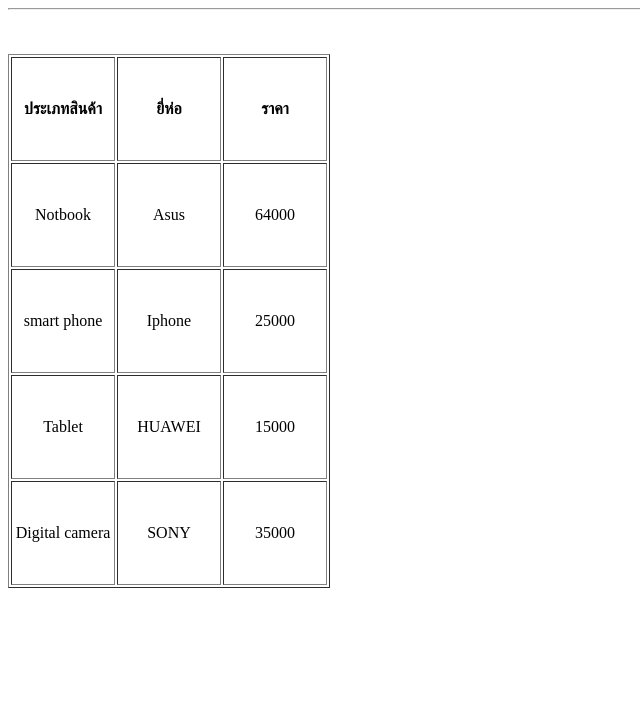
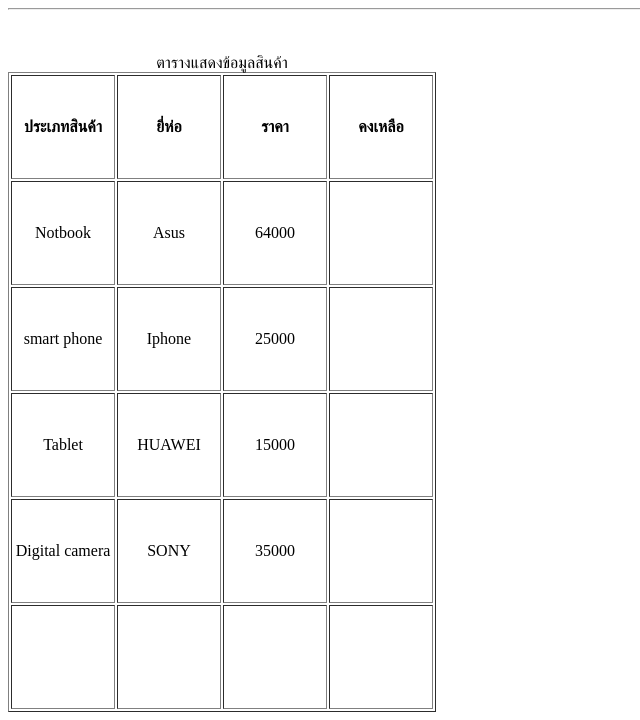
Before and after one commit to Nong-um/BasicWebsite, a plain HTML site: page Umaphonn/tableHtml.html in a window 1280 px wide. Shown: the part 614-1334 px from the top of the page, without its empty margins (0-640 px from the left). Before the commit the page ends 1210 px from the top, so only its background shows below. Drawn offline with Linux system fonts and the light colour scheme.

Commit message:
Update tableHtml.html

```diff
--- a/Umaphonn/tableHtml.html
+++ b/Umaphonn/tableHtml.html
@@ -44,33 +44,51 @@
 
     </table>
     <hr>
-    <br><br>
+    <br>
+    <br>
     <table border="1">
+        <caption>  ตารางแสดงข้อมูลสินค้า </caption>
+        <thead>
         <tr>
             <th width="100" height="100"> ประเภทสินค้า </th>
             <th width="100" height="100"> ยี่ห่อ </th>
             <th width="100" height="100"> ราคา  </th>
+             <th width="100" height="100"> คงเหลือ  </th>
+
         </tr>
+        </thead>
+        <body>
         <tr>
             <td width="100" height="100"><center> Notbook </center></td>
             <td width="100" height="100"><center> Asus </center> </td>
             <td width="100" height="100"><center> 64000 </center> </td>
+            <td width="100" height="100"></td>
         </tr>
         <tr>
             <td width="100" height="100"><center> smart phone </center> </td>
             <td width="100" height="100"><center> Iphone </center> </td>
             <td width="100" height="100"><center> 25000 </center> </td>
+            <td width="100" height="100"></td>
         </tr>
         <tr>
             <td width="100" height="100"><center> Tablet </center> </td>
             <td width="100" height="100"><center> HUAWEI </center> </td>
             <td width="100" height="100"><center> 15000 </center> </td>
+            <td width="100" height="100"></td>
         </tr>
         <tr>
             <td width="100" height="100"><center> Digital camera </center></td>
             <td width="100" height="100"><center> SONY </center> </td>
             <td width="100" height="100"><center> 35000 </center> </td>
+            <td width="100" height="100"></td>
+        </tr>
+        <tr>
+            <td width="100" height="100"><center>  </center></td>
+            <td width="100" height="100"><center>  </center> </td>
+            <td width="100" height="100"><center>  </center> </td>
+            <td width="100" height="100"></td>
         </tr>
     </table>
 </body>
+</body>
 </html>
```
